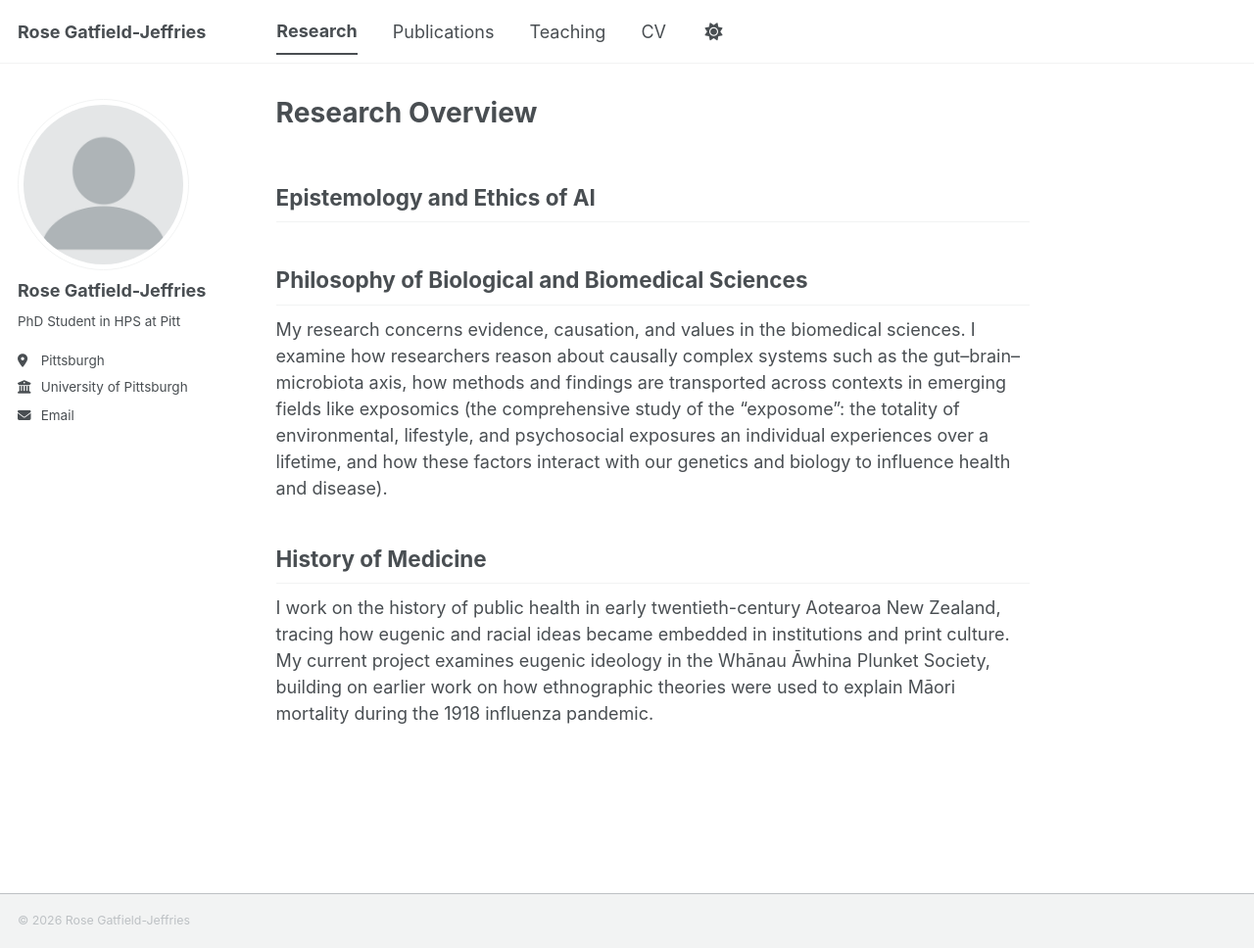
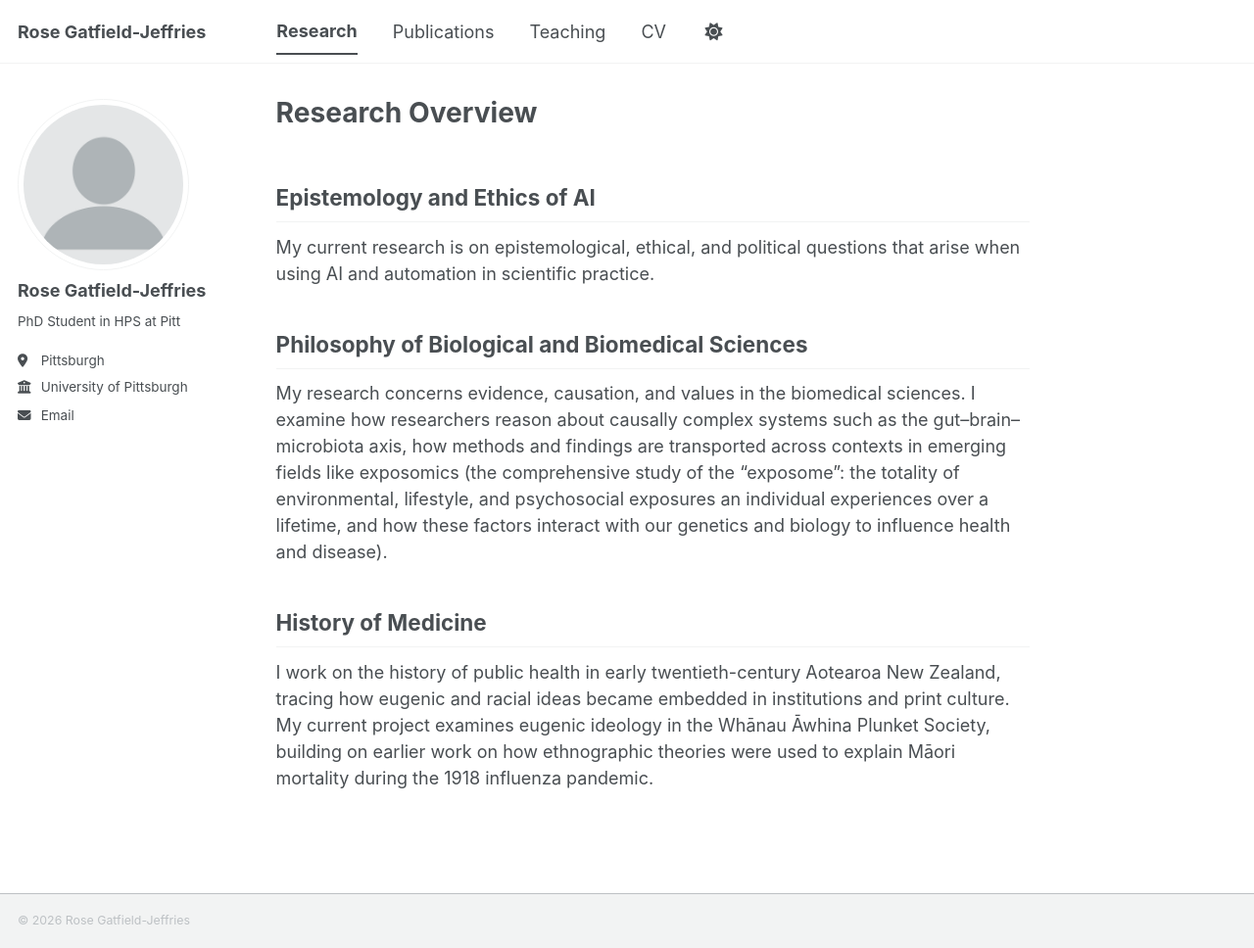
Before and after one commit to rose0930/rosegatfieldjeffries.github.io, a Jekyll site: the page built from _pages/research.md, in a window 1280 px wide and 968 px high. Shown: the whole window at 98% size. Built offline with Jekyll 4.4.1, drawn with Linux system fonts in a browser that asks for light colours; a style sheet for code colours, icons or effects is not loaded.

Commit message:
Update research.md

```diff
--- a/_pages/research.md
+++ b/_pages/research.md
@@ -5,6 +5,7 @@ author_profile: true
 ---
 
 ## Epistemology and Ethics of AI
+My current research is on epistemological, ethical, and political questions that arise when using AI and automation in scientific practice.
 
 ## Philosophy of Biological and Biomedical Sciences
 My research concerns evidence, causation, and values in the biomedical sciences. I examine how researchers reason about causally complex systems such as the gut–brain–microbiota axis, how methods and findings are transported across contexts in emerging fields like exposomics (the comprehensive study of the "exposome": the totality of environmental, lifestyle, and psychosocial exposures an individual experiences over a lifetime, and how these factors interact with our genetics and biology to influence health and disease).
```
